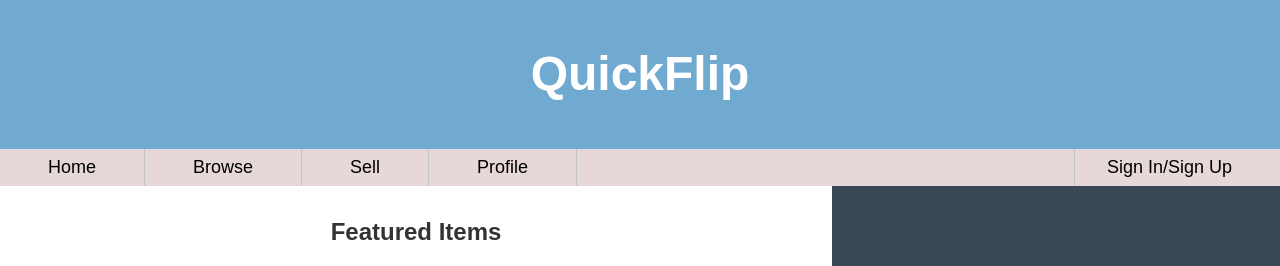
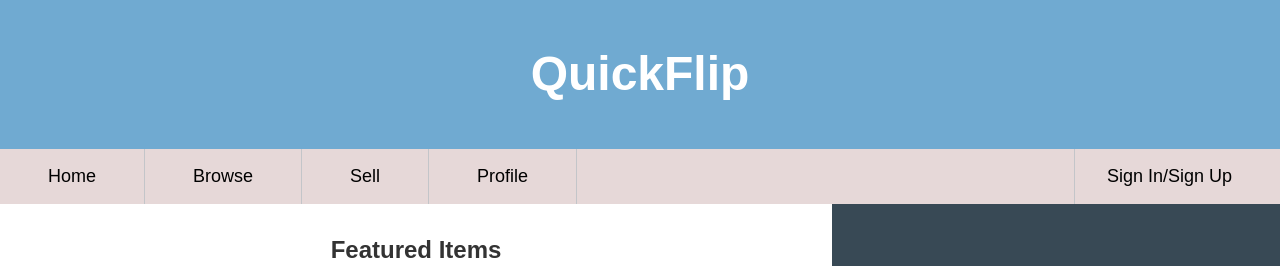
Before and after one commit to FEUP-LTW-2024/ltw-project-2024-ltw14g03, a PHP site: page /pages/index.php in a window 1280 px wide. Shown: the top 266 px of the page. Run offline with PHP 8.4, Linux system fonts and the light colour scheme; some libraries are stand-ins or nearby versions.

Commit message:
Small fixes to dropdown box in menu bar

```diff
--- a/assets/style/style.css
+++ b/assets/style/style.css
@@ -96,7 +96,7 @@ footer {
 }
 
 #menu ul li:last-child {
-    padding: 0.5em 3em 0.5em 2em;
+    padding: 0 3em 0 2em;
     margin-left: auto; /* Pushes it to the left */
     border-style: solid;
     border-width: 0 0 0 1px;
@@ -114,6 +114,7 @@ footer {
     color: rgb(0, 0, 0);
     text-decoration: none;
     font-size: large;
+    padding: 0.5em 0;
 }
 
 main {
```
Also changed, not shown: database/database.db.
